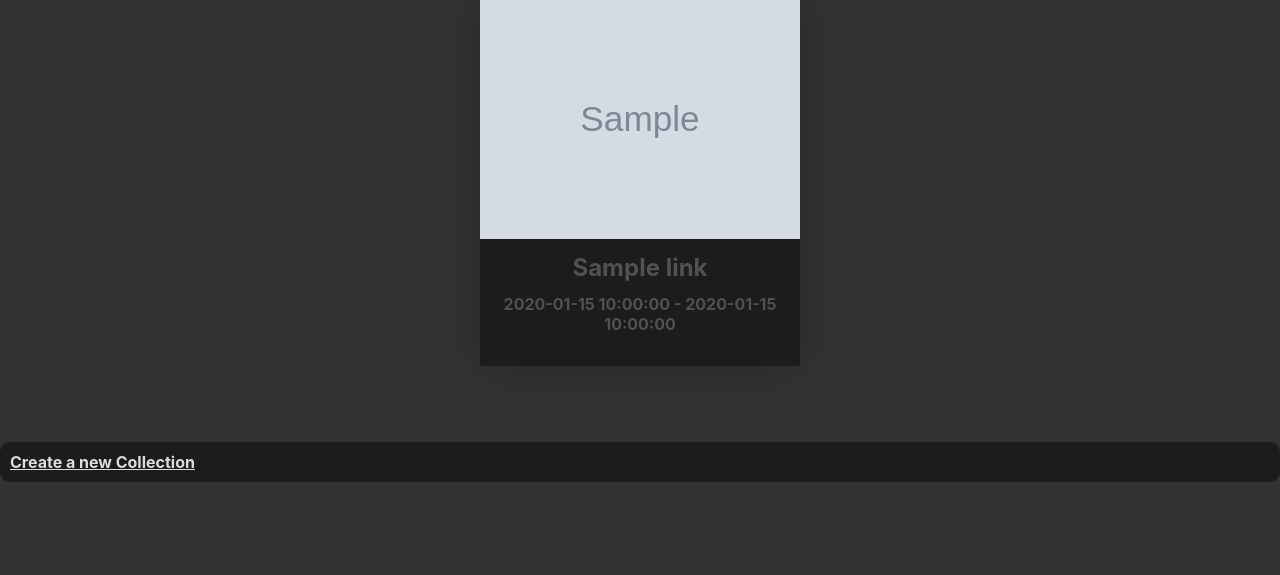
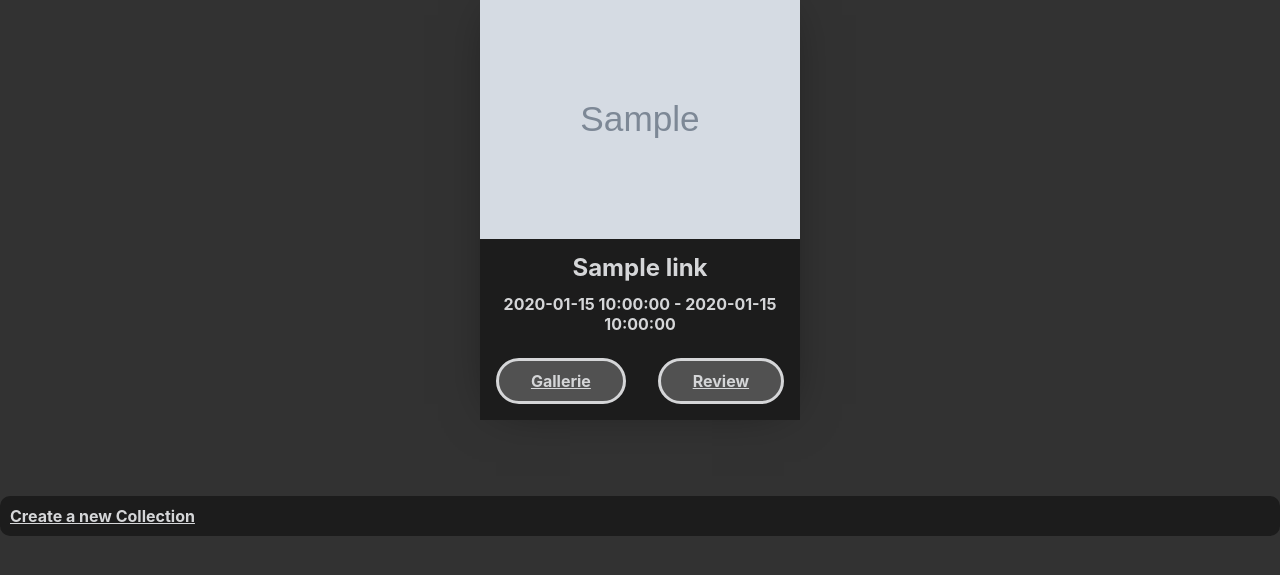
Before and after one commit to Infaninio/ImageSorting, a Flask app: template WebUI/templates/configs/overview.html in a window 1280 px wide. Shown: the part 86-661 px from the top of the page. Run offline with Flask 3, Linux system fonts and the light colour scheme; the template is opened without the code that fills it: most values are stand-ins (such as "Sample title", 1, 10 or a date in 2020); grey boxes marked "Sample" are stand-in pictures.

Commit message:
Update overview card with new buttons.

```diff
--- a/WebUI/static/style.css
+++ b/WebUI/static/style.css
@@ -117,19 +117,40 @@ body {
 	transition: transform 0.1s ease-in-out, box-shadow 0.1s;
 }
 
-.card:hover {
+.card-links > a:hover {
 	transform: translateY(-0.5rem) scale(1.0125);
 	box-shadow: 0 0.5em 3rem -1rem rgba(0,0.5,0.5,0.5);
 }
 
 .card-description {
 	display: block;
-	color: #515151;
+	color: #d5d6d8;
+	text-decoration: none;
+  text-align: center;
+  padding-bottom: .5em;
+  border-radius: 0;
+}
+
+.card-links{
+	display: flex;
+  justify-content: space-around;
+  background-color: #1c1c1c;
 	text-decoration: none;
   text-align: center;
   padding-bottom: 1em;
-  border-radius: 0;
 }
+
+.card-links > a {
+  border-color: #d5d6d8;
+  border-style: solid;
+  border-radius: 50px;
+  color: #d5d6d8;
+  background-color: #515151;
+  transition: transform 0.1s ease-in-out, box-shadow 0.1s;
+  padding-left: 2em;
+  padding-right: 2em;
+}
+
 
 .card-description > h2 {
 	margin: 0 0 0.5em;
@@ -143,7 +164,7 @@ body {
 
 a {
   background-color: #1c1c1c;
-  color: #dadce0;
+  color: #d5d6d8;
   padding: 10px;
   border-radius: 10px;
 }
--- a/WebUI/templates/configs/overview.html
+++ b/WebUI/templates/configs/overview.html
@@ -15,6 +15,7 @@
       <h2>{{link.name}}</h2>
       <p> {{link.start_date}} - {{link.end_date}}</p>
     </a>
+    <div class="card-links "><a href="{{ link.view_uri }}">Gallerie</a><a href="{{ link.url }}">Review</a></div>
   </li>
   {% endfor %}
 </ul>
```
